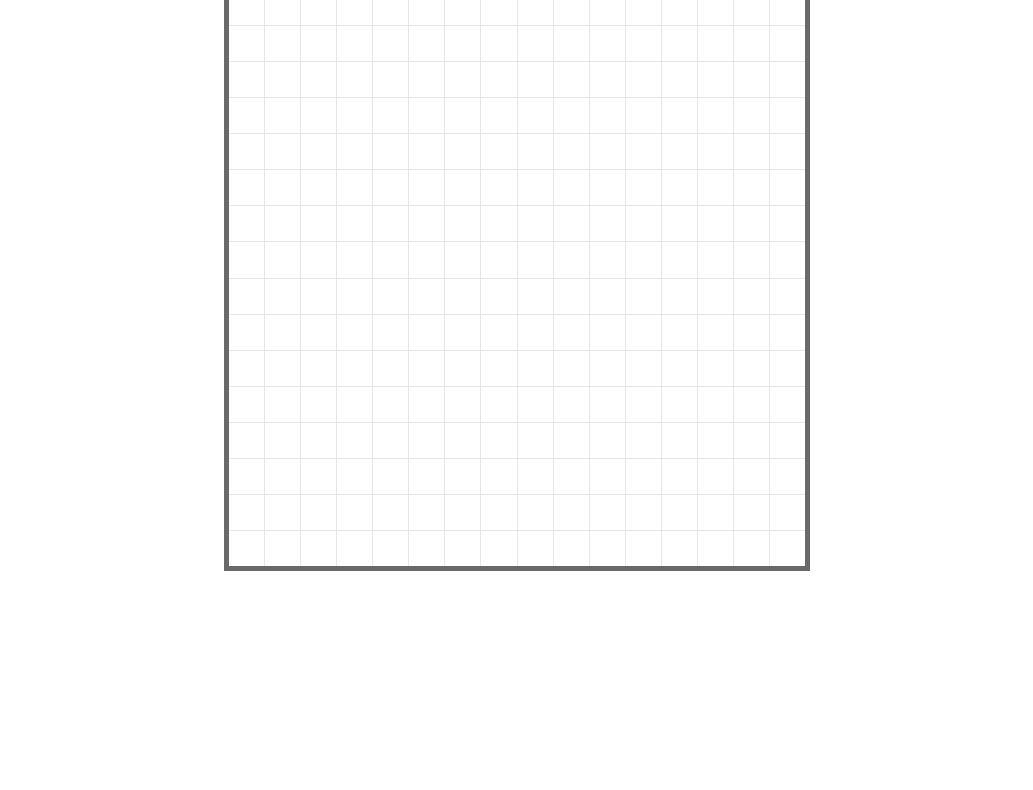
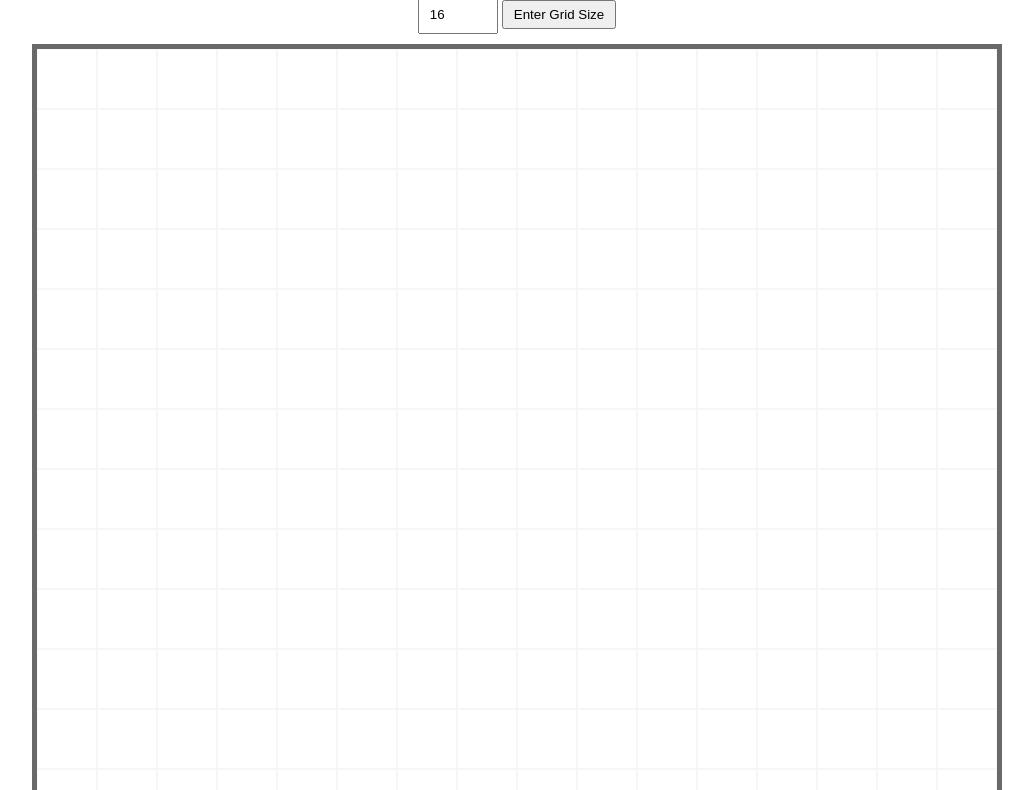
Before and after one commit to Johnkoder/Etch-a-Sketch, a plain HTML site: page index.html in a window 1280 px wide. Shown: the part 52-842 px from the top of the page, without its empty margins (123-1156 px from the left). Before the commit the page ends 800 px from the top, so only its background shows below. Drawn offline with Linux system fonts and the light colour scheme.

Commit message:
Finish grid size change feature

```diff
--- a/index.html
+++ b/index.html
@@ -8,6 +8,10 @@
 </head>
 <body>
     <h1>Draw Something</h1>
+    <section>
+        <input value="16" type="number" id="size" name="size" min="1" max="100">
+        <button id="btn">Enter Grid Size</button>
+    </section>
 
     <div id="container">
 
--- a/script.js
+++ b/script.js
@@ -1,16 +1,28 @@
+const container = document.querySelector('#container');
+const btn = document.querySelector('#btn');
+const input = document.querySelector("input[name='size']")
+
+function clearChildren() {
+    while(container.firstChild) {
+        container.removeChild(container.firstChild);
+    }
+}
+
 function renderCanvas() {
-    const container = document.querySelector('#container');
+    clearChildren();
+    const gridSize = input.value;
+    const boxSize = 960 / gridSize
+    const boxNum = gridSize * gridSize;
 
-
-    for(i = 0; i < 256; i++) {
+    for(i = 0; i < boxNum; i++) {
         const box = document.createElement('div');
         box.setAttribute('class', 'box');
+        box.style.width = boxSize + 'px';
+        box.style.height = boxSize + 'px';
         container.appendChild(box);
-        console.log(i)
     }
 
     const boxes = document.querySelectorAll(".box");
-
     boxes.forEach(box => {
         box.addEventListener('mouseover', () => {
             box.classList.add('colored');
@@ -20,3 +32,5 @@ function renderCanvas() {
 }
 
 renderCanvas();
+
+btn.addEventListener('click', renderCanvas);
--- a/styles.css
+++ b/styles.css
@@ -10,20 +10,31 @@ body {
     align-items: center;
 }
 
+section {
+    padding: 10px 10px;
+}
+
+section input {
+    padding: 10px;
+}
+
+section button {
+    padding: 5px 10px;
+}
+
 #container {
-    width: 576px;
-    height: 576px;
+    width: 960px;
+    height: 960px;
     background-color: rgb(229, 229, 229);
     display: flex;
     flex-wrap: wrap;
-    gap: 1px 1px;
     box-sizing: initial;
     border: 5px solid rgb(105, 105, 105);
 }
 
 .box {
     background-color: rgb(255, 255, 255);
-    flex: 1 0 35px;
+    border: 1px solid rgb(246, 246, 246);
 }
 
 .colored {
```
